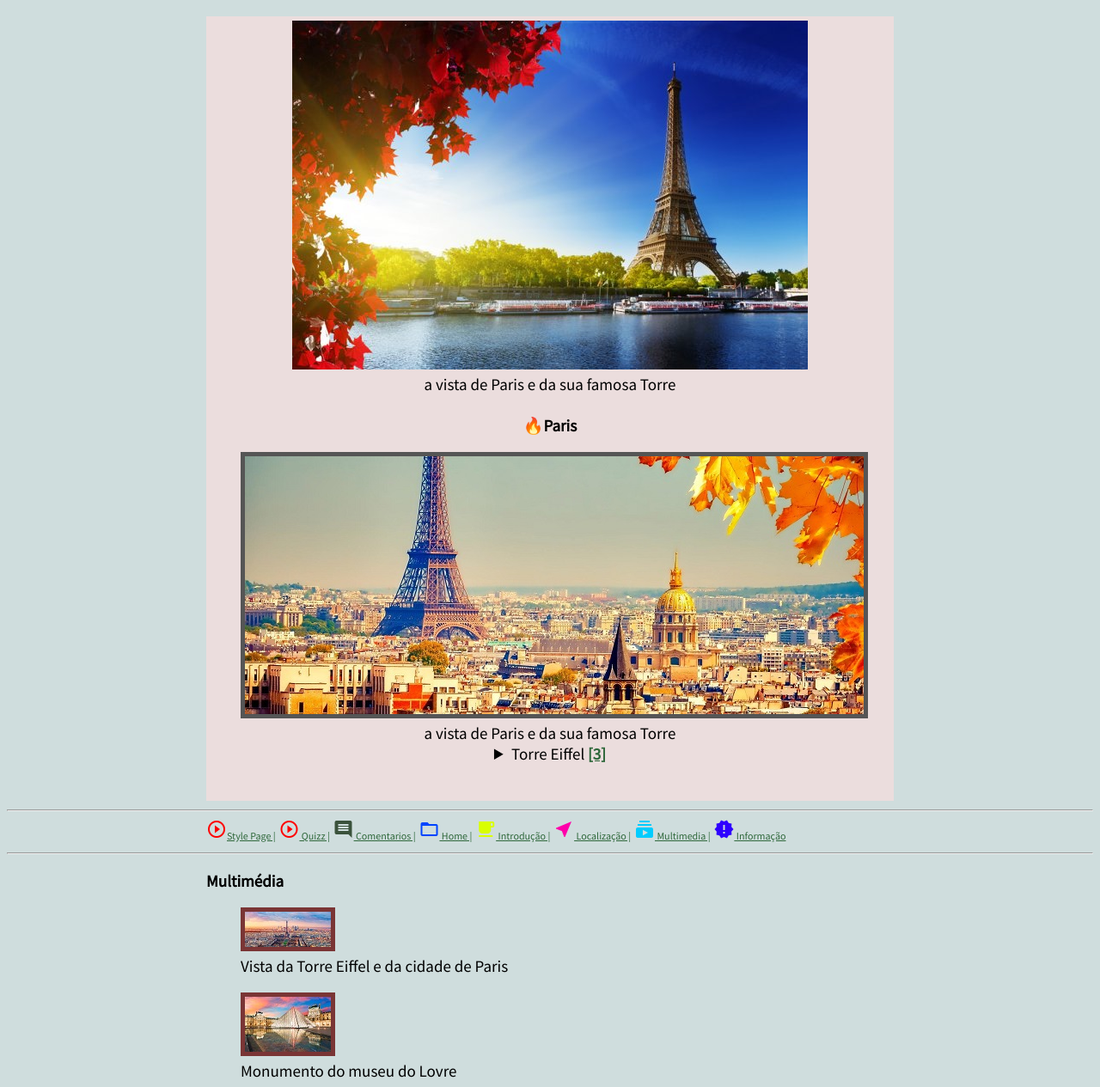
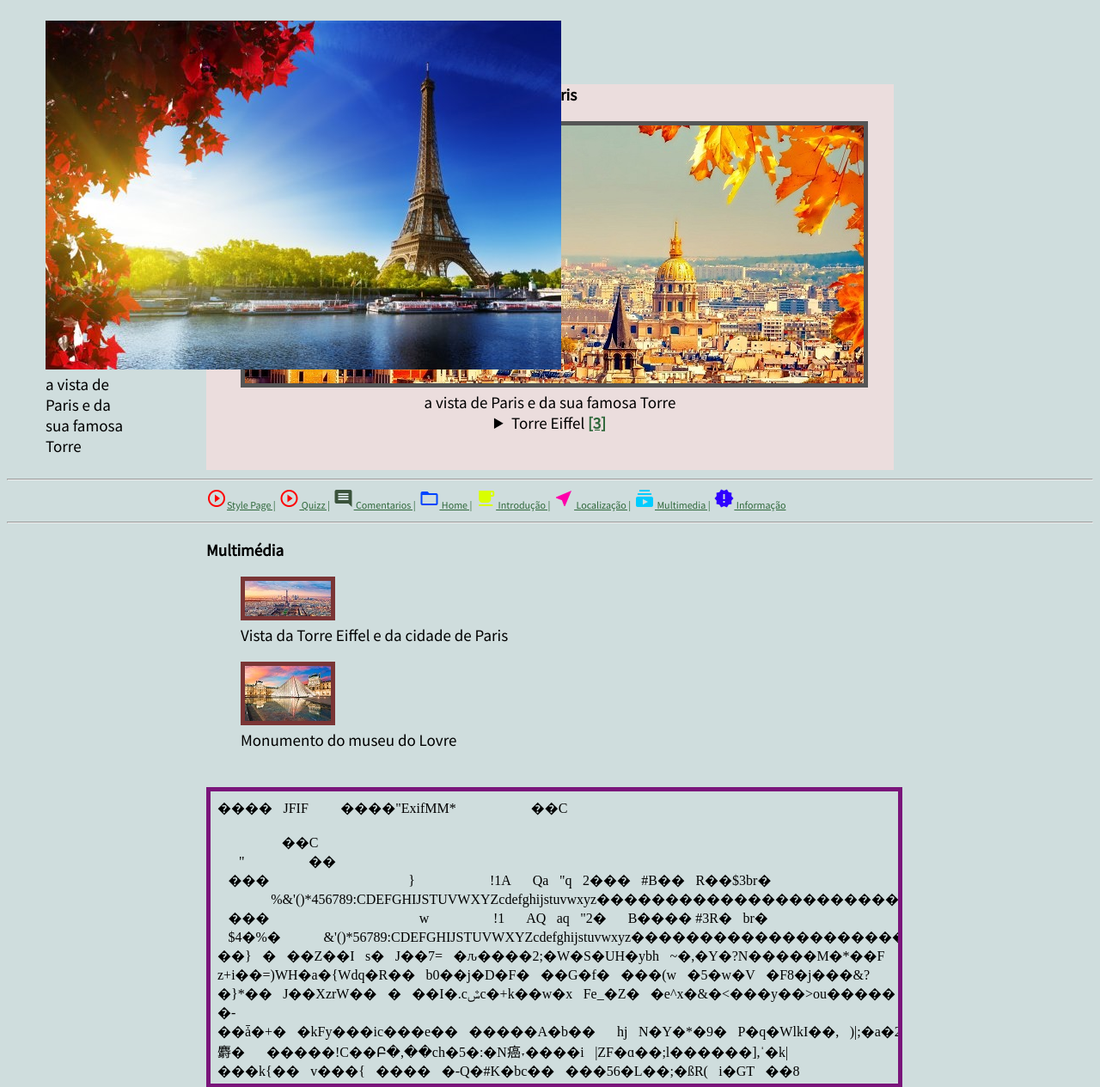
Before and after one commit to claudio-21902813/pw-lab, a PHP site: page /lab4/multimedia.html in a window 1280 px wide. Shown: the top 1265 px of the page at 86% size. Run offline with PHP 8.4, Linux system fonts and the light colour scheme.

Commit message:
lab 4 desenvolvimento

```diff
--- a/lab4/estilos.css
+++ b/lab4/estilos.css
@@ -181,4 +181,6 @@ img.relativo {
     position: sticky;
     top: 0;
     padding: 5px;
+    width: 100px;
+    height: 50px;
   }
--- a/lab4/multimedia.html
+++ b/lab4/multimedia.html
@@ -18,13 +18,14 @@
     </style>
 </head>
 <body>
+
+  <figure class="sticky">
+    <img src="imagens/imagemTeste.jpg">
+    <figcaption>a vista de Paris e da sua famosa Torre</figcaption>
+  </figure>
+
+
     <header>
-
-      <figure class="sticky">
-        <img src="imagens/imagemTeste.jpg">
-        <figcaption>a vista de Paris e da sua famosa Torre</figcaption>
-      </figure>
-
       <h1>Paris</h1>
       <figure>
           <img src="imagens/franca.jpg">
```
